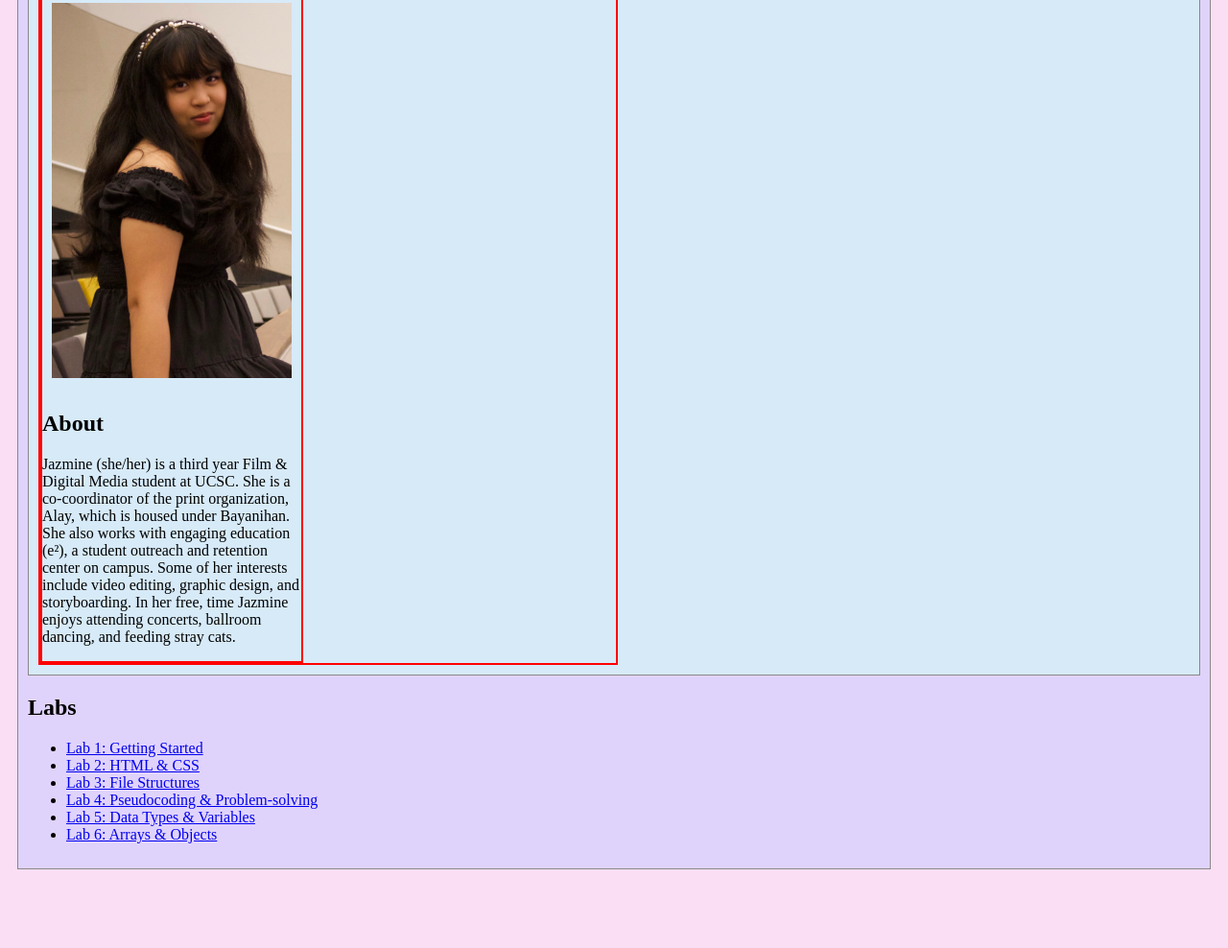
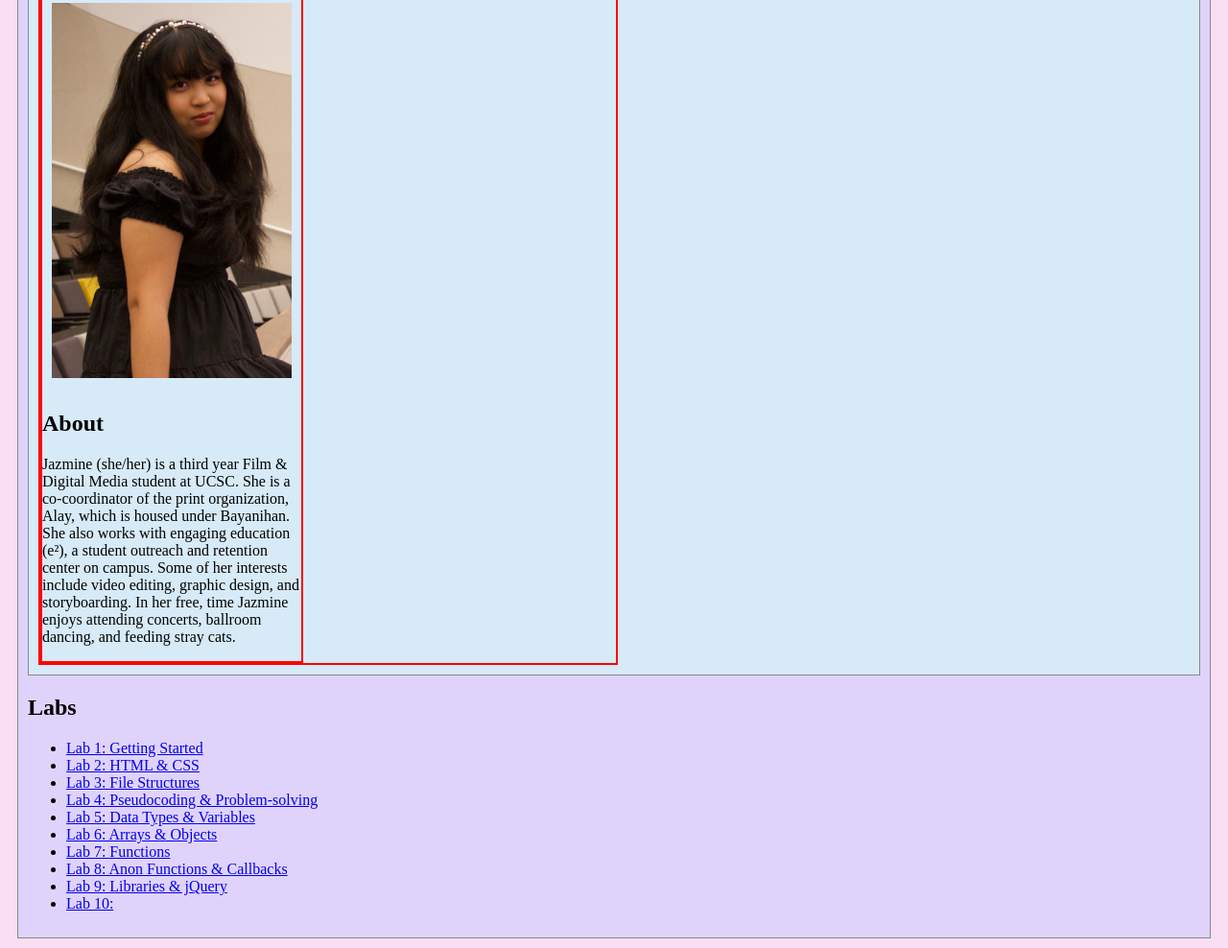
Before and after one commit to plvmbl0ssom/art101, a plain HTML site: page index.html in a window 1280 px wide. Shown: the part 133-1121 px from the top of the page at 96% size. Before the commit the page ends 1049 px from the top, so only its background shows below. Drawn offline with nearby package versions, Linux system fonts and the light colour scheme.

Commit message:
homepage lab links

```diff
--- a/index.html
+++ b/index.html
@@ -48,6 +48,11 @@
 				<li><a href="lab4/index.html">Lab 4: Pseudocoding & Problem-solving</a></li>
 				<li><a href="lab5/index.html">Lab 5: Data Types & Variables</a></li>
 				<li><a href="lab6/index.html">Lab 6: Arrays & Objects</a></li>
+				<li><a href="lab7/index.html">Lab 7: Functions</a></li>
+				<li><a href="lab8/index.html">Lab 8: Anon Functions & Callbacks</a></li>
+				<li><a href="lab9/index.html">Lab 9: Libraries & jQuery</a></li>
+				<li><a href="lab10/index.html">Lab 10:</a></li>
+
 			</ul>
 		</nav>
 	</main>
```
